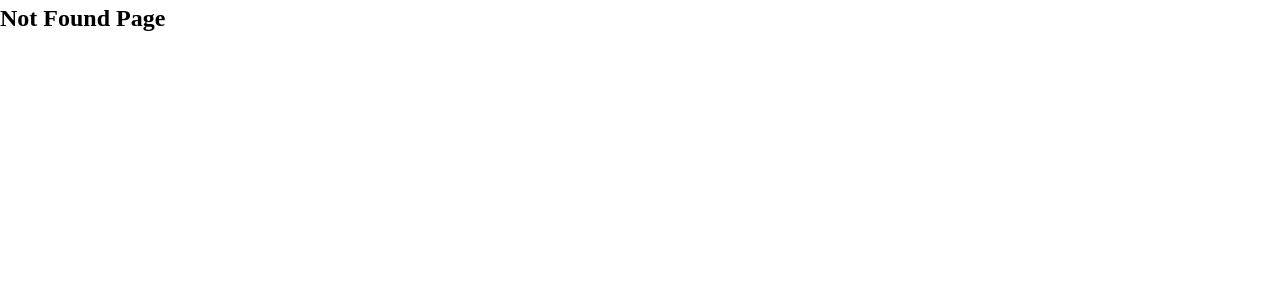
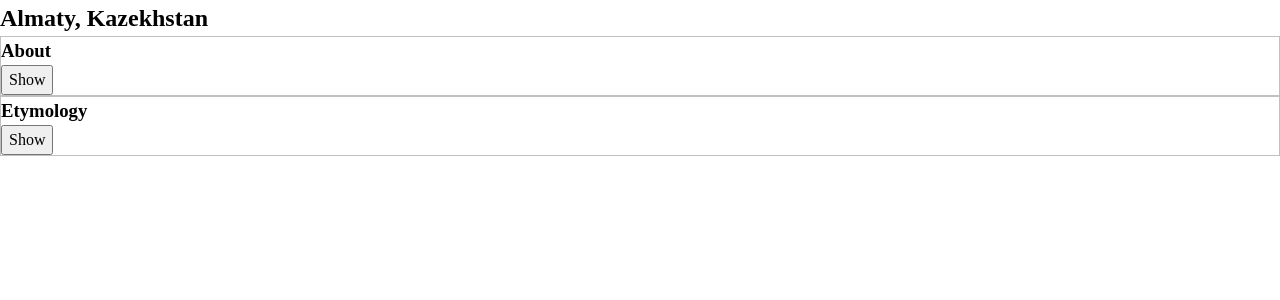
Before and after one commit to takunagai/react-official-tutorial, a React (Create React App) app: page /accordion2 in a window 1280 px wide. Before the commit this address had no page. Shown: the top 300 px of the page. Built offline with nearby package versions, Linux system fonts and the light colour scheme.

Commit message:
アコーディオンコンポーネント1 途中

```diff
--- /dev/null
+++ b/src/Accordion2.jsx
@@ -0,0 +1,29 @@
+import { useState } from 'react'
+
+function Panel({ title, children }) {
+  const [isActive, setIsActive] = useState(false)
+  return(
+    <section className="panel" style={{border: '1px solid silver'}}>
+      <h3>{title}</h3>
+      {isActive ? (
+        <p>{children}</p>
+      ) : (
+        <button onClick={() => setIsActive(true)}>Show</button>
+      )}
+    </section>
+  )
+}
+
+export default function Accordion2() {
+  return (
+    <>
+      <h2>Almaty, Kazekhstan</h2>
+      <Panel title="About">
+        With a population of about 2 million, Almaty is Kazakhstan's largest city. From 1929 to 1997, it was its capital city.
+      </Panel>
+      <Panel title="Etymology">
+        The name comes from <span lang="kk-KZ">алма</span>, the Kazakh word for "apple" and is often translated as "full of apples". In fact, the region surrounding Almaty is thought to be the ancestral home of the apple, and the wild <i lang="la">Malus sieversii</i> is considered a likely candidate for the ancestor of the modern domestic apple.
+      </Panel>
+    </>
+  )
+}
--- a/src/Frontpage.jsx
+++ b/src/Frontpage.jsx
@@ -59,6 +59,7 @@
           {/*<li><Link to="/travelPlan">TravelPlan</Link>*/}
           <li><Link to="/fetchAPI">FetchAPI</Link></li>
           <li><Link to="/fetchAPI2">FetchAPI2</Link></li>
+          <li><Link to="/accordion2">Accordion</Link></li>
         </ul>
       </nav>
       <Outlet />
--- a/src/index.js
+++ b/src/index.js
@@ -2,6 +2,8 @@
 import { createRoot } from 'react-dom/client' // React18 の書き方
 import { BrowserRouter, Routes, Route } from "react-router-dom"
 import './index.css'
+
+import Frontpage from './Frontpage' // このチュートリアルではない
 
 import App from './App'
 import App2 from './App2'
@@ -55,7 +57,7 @@
 // import TravelPlan from './TravelPlan' // ★★うまくいかないので修正
 import FetchAPI from './FetchAPI' // このチュートリアルではない
 import FetchAPI2 from './FetchAPI2' // このチュートリアルではない
-import Frontpage from './Frontpage' // このチュートリアルではない
+import Accordion2 from './Accordion2'
 
 
 const container = document.getElementById('root')
@@ -122,6 +124,7 @@
         {/*<Route path="travelPlan" element={<TravelPlan />} />*/}
         <Route path="fetchAPI" element={<FetchAPI />} />
         <Route path="fetchAPI2" element={<FetchAPI2 />} />
+        <Route path="accordion2" element={<Accordion2 />} />
         <Route path="*" element={<NotFound />} />{/* Not Found の時*/}
       </Routes>
     </BrowserRouter>
```
Also changed, not shown: 1 other file (tests, documents, lock files or other folders).
